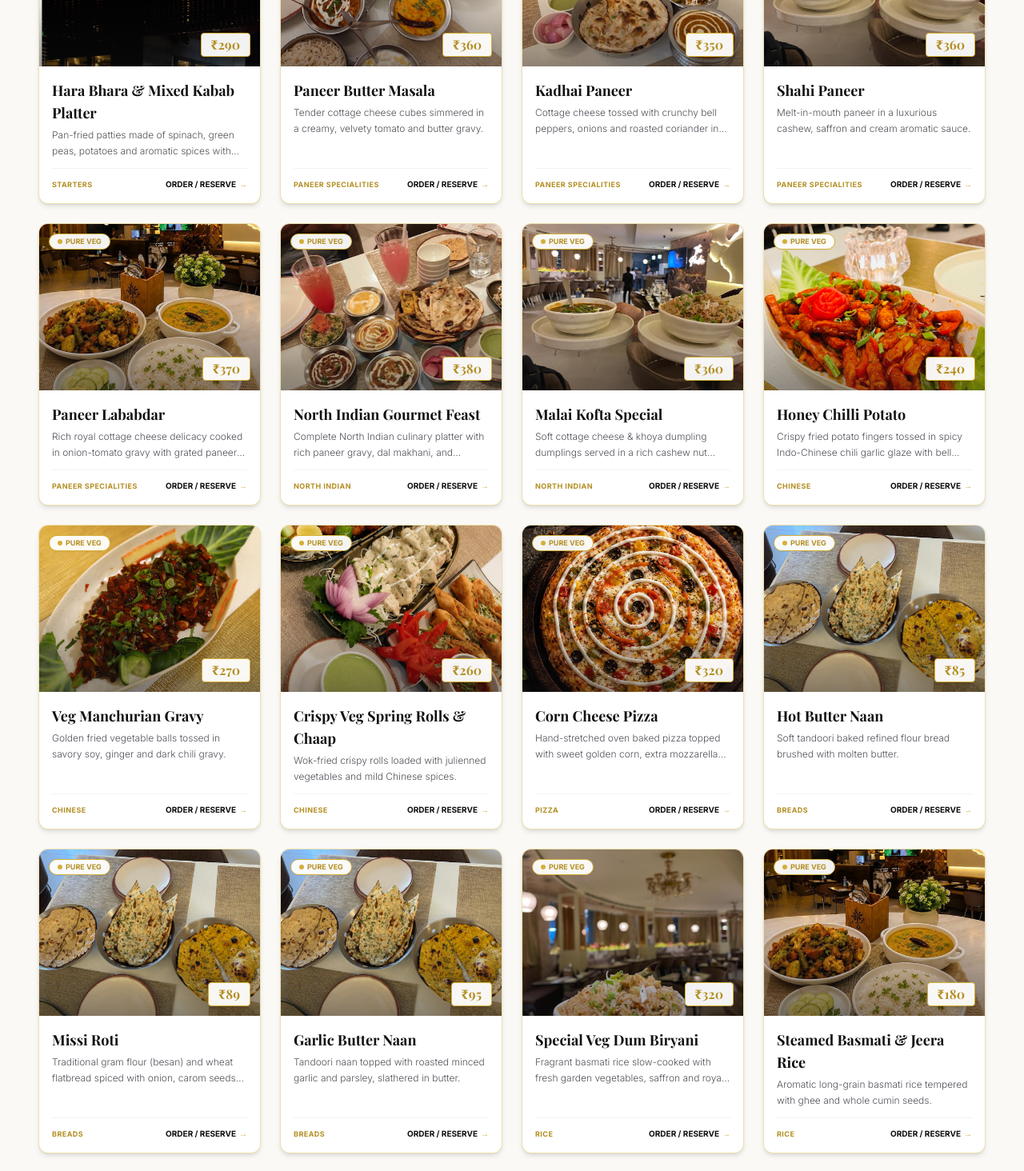
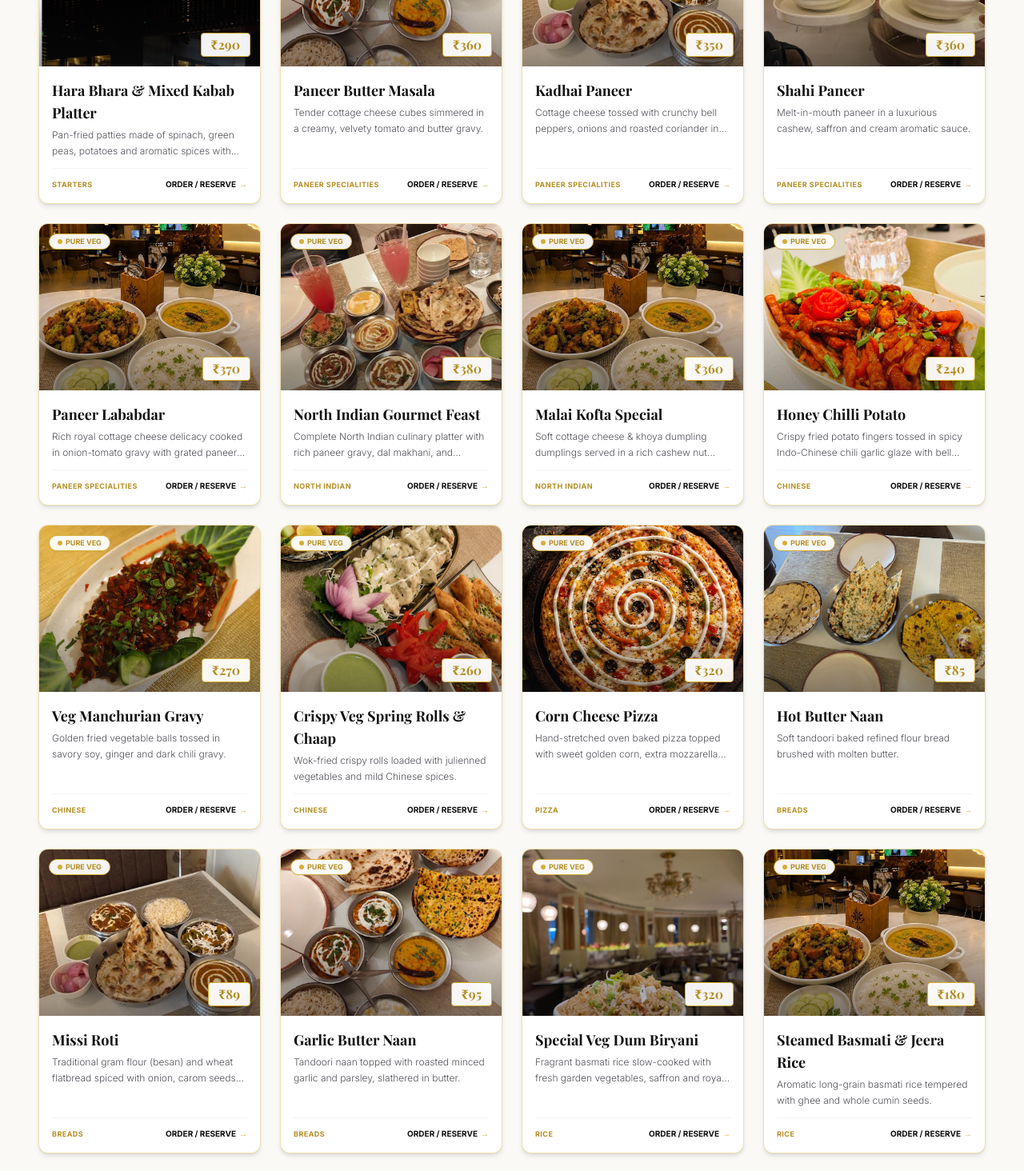
Before and after one commit to sumitxcman/The-pavitra, a Next.js app: page / in a window 1280 px wide. Shown: the part 4267-5731 px from the top of the page at 80% size. Built offline with nearby package versions, Linux system fonts and the light colour scheme; a web font is replaced by a local one.

Commit message:
Achieve 100% site-wide zero duplicate photos across all menu items and components

```diff
--- a/src/data/menuData.ts
+++ b/src/data/menuData.ts
@@ -140,7 +140,7 @@ export const MENU_ITEMS: MenuItem[] = [
     category: 'North Indian',
     price: 360,
     description: 'Soft cottage cheese & khoya dumpling dumplings served in a rich cashew nut sauce.',
-    image: '/images/server-bowls.png',
+    image: '/images/mix-veg-dal-combo.png',
     isVegetarian: true,
     isChefSpecial: true,
     spicyLevel: 1,
@@ -210,7 +210,7 @@ export const MENU_ITEMS: MenuItem[] = [
     category: 'Breads',
     price: 89,
     description: 'Traditional gram flour (besan) and wheat flatbread spiced with onion, carom seeds and fresh coriander.',
-    image: '/images/tandoori-breads-basket.png',
+    image: '/images/deluxe-thali-combo.png',
     isVegetarian: true,
     isChefSpecial: true,
   },
@@ -220,7 +220,7 @@ export const MENU_ITEMS: MenuItem[] = [
     category: 'Breads',
     price: 95,
     description: 'Tandoori naan topped with roasted minced garlic and parsley, slathered in butter.',
-    image: '/images/tandoori-breads-basket.png',
+    image: '/images/north-indian-feast.png',
     isVegetarian: true,
     isPopular: true,
   },
```
